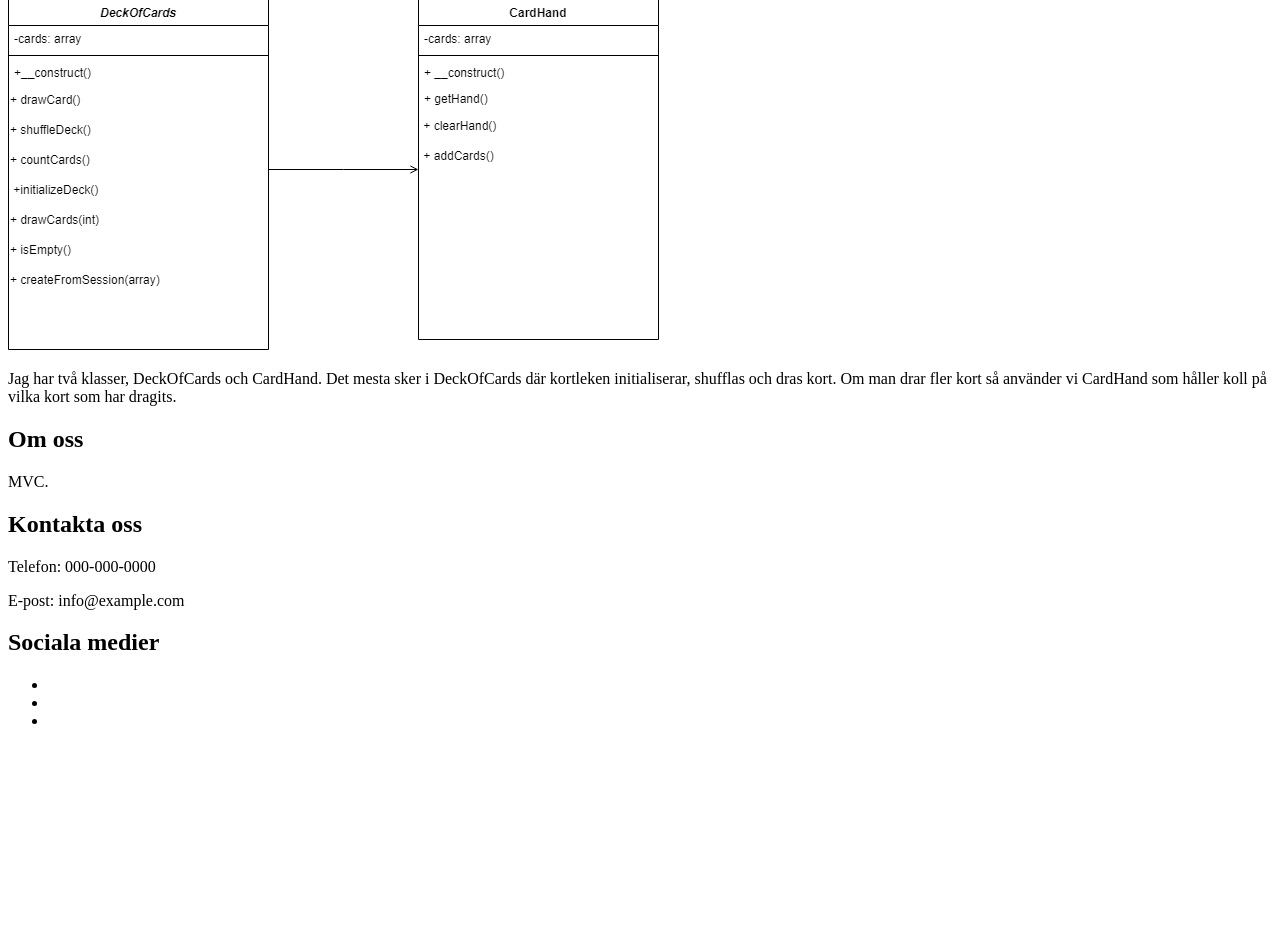
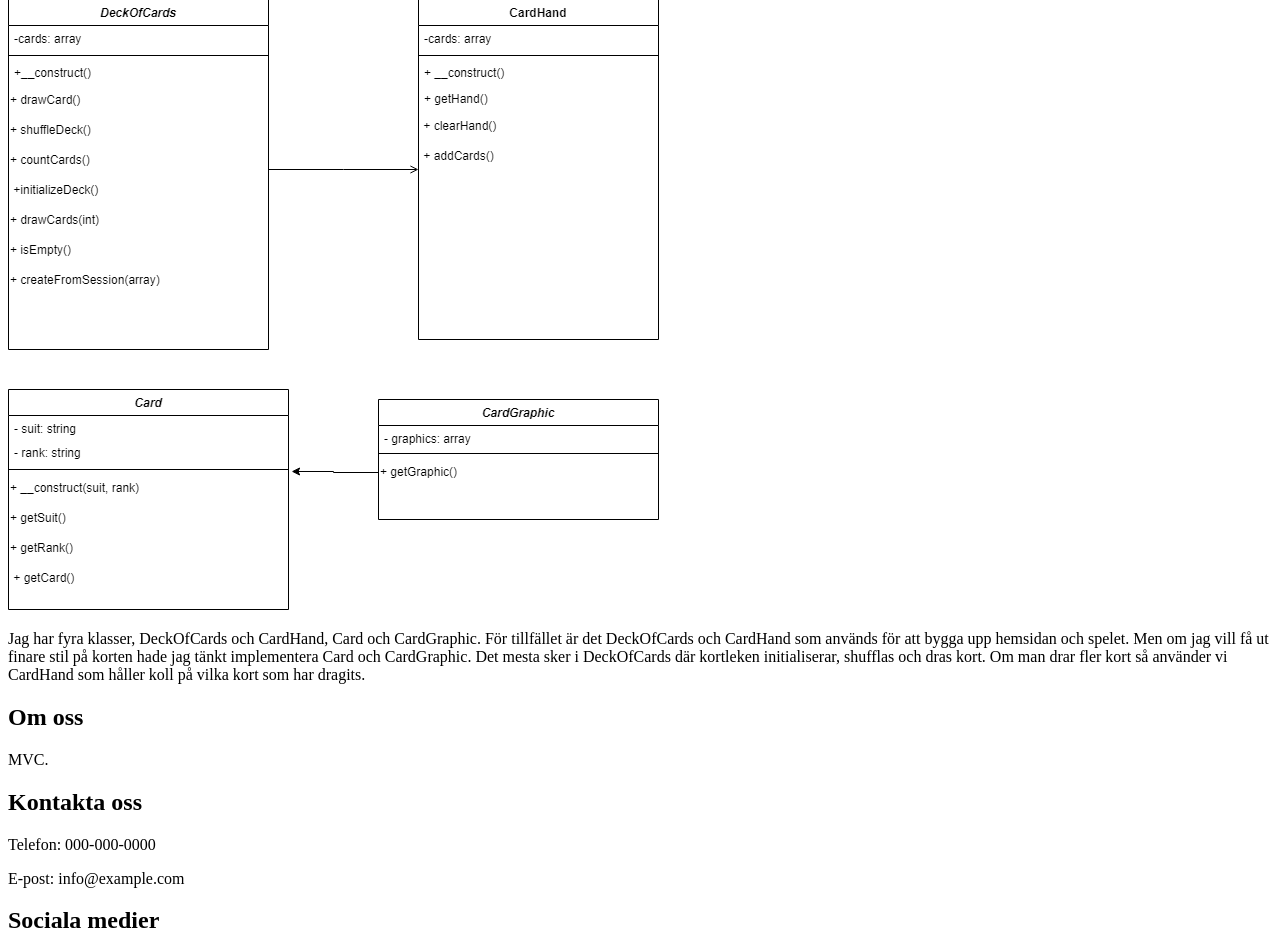
Before and after one commit to Tiqma/mvc, a Symfony app: template templates/card/card.html.twig in a window 1280 px wide. Shown: the part 321-1253 px from the top of the page. Before the commit the page ends 1045 px from the top, so only its background shows below. Run offline with Twig, Linux system fonts and the light colour scheme; the template is opened without the code that fills it, so the values that code supplies are empty; some libraries are stand-ins or nearby versions.

Commit message:
Fixed uml diagram

```diff
--- a/templates/card/card.html.twig
+++ b/templates/card/card.html.twig
@@ -11,7 +11,9 @@
     <a href="{{ path('session') }}">Session</a><br>
     <a href="{{ path('session_delete') }}">Delete Session</a><br>
     <img src="{{ asset('build/images/mvc.drawio.png') }}" alt="">
-    <p>Jag har två klasser, DeckOfCards och CardHand. Det mesta sker i DeckOfCards där kortleken
-    initialiserar, shufflas och dras kort. Om man drar fler kort så använder vi CardHand som håller
-    koll på vilka kort som har dragits.</p>
+    <p>Jag har fyra klasser, DeckOfCards och CardHand, Card och CardGraphic. För tillfället är det
+    DeckOfCards och CardHand som används för att bygga upp hemsidan och spelet.
+    Men om jag vill få ut finare stil på korten hade jag tänkt implementera Card och CardGraphic.
+    Det mesta sker i DeckOfCards där kortleken initialiserar, shufflas och dras kort. Om man
+    drar fler kort så använder vi CardHand som håller koll på vilka kort som har dragits.</p>
 {% endblock %}
```
Also changed, not shown: composer.json (+8 -1 lines), assets/images/mvc.drawio.png, 1 other file.
